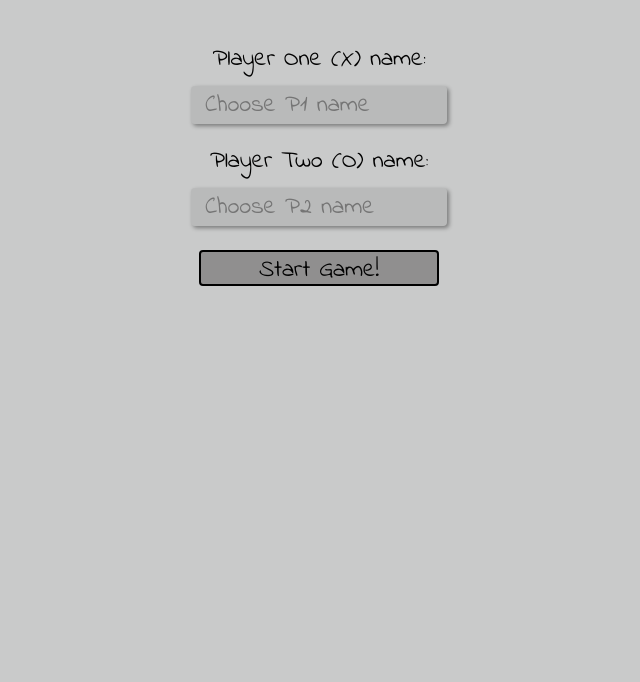
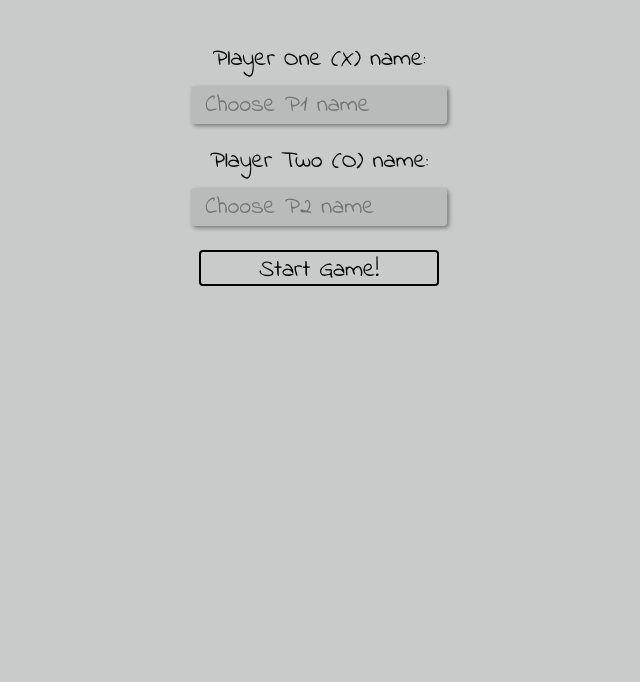
Before and after one commit to stpafk/tic-tac-toe, a plain HTML site: page index.html in a window 1280 px wide. Shown: the part 118-800 px from the top of the page, without its empty margins (321-961 px from the left). Drawn offline with Linux system fonts and the light colour scheme.

Commit message:
style changes

```diff
--- a/style.css
+++ b/style.css
@@ -4,6 +4,8 @@
 }
 
 body {
+    display: flex;
+    justify-content: center;
     margin: 0px;
     background-color: rgba(97, 100, 100, 0.342);
 }
@@ -49,6 +51,7 @@ header {
     }
 
     form button {
+        cursor: pointer;
         margin-top: 0.6rem;
         border-radius: 4px;
         border: 2px solid black;
@@ -56,7 +59,7 @@ header {
         font-family: "Indie Flower";
         width: 10rem;
         height: 1.5rem;
-        background-color: rgba(56, 54, 54, 0.397)
+        background-color: rgba(56, 54, 54, 0)
     }
 
 
@@ -80,6 +83,7 @@ main {
 }
 
 .gameContainer {
+
     padding: 12px;
     display: grid;
     background-color: white;
@@ -87,6 +91,7 @@ main {
     grid-template-rows: 1fr 1fr 1fr;
     width: 30vw;
     height: 60vh;
+    box-shadow: 0px 4px 10px rgba(0, 0, 0, 0.2);
 }
 
     .marker {
```
